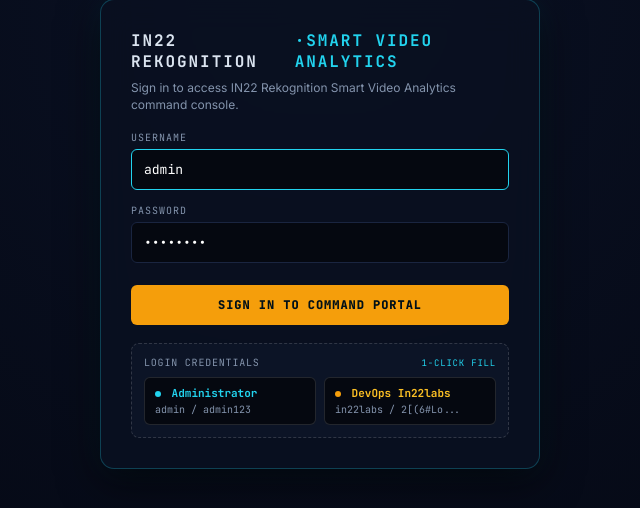
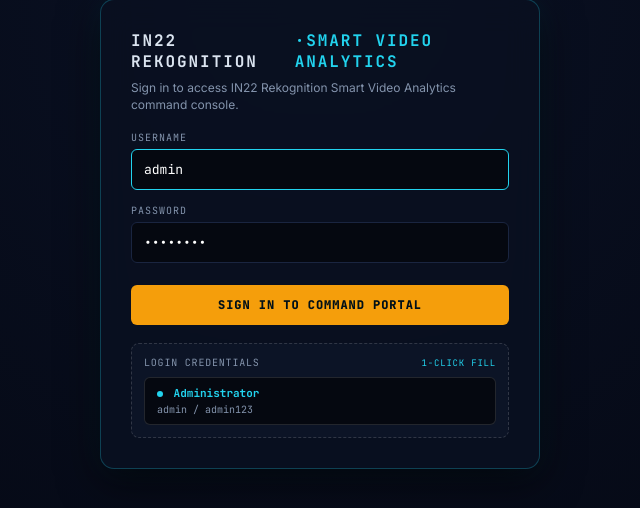
Before and after one commit to Balaji-R-V/Computer-vision-, a Flask app: page /login in a window 1280 px wide. Shown: the part 166-674 px from the top of the page, without its empty margins (320-960 px from the left). Run offline with Flask 3, Linux system fonts and the light colour scheme; data comes from the database, SQL or seed files in the repository.

Commit message:
fix(login): remove DevOps In22labs credential button from login page

```diff
--- a/templates/login.html
+++ b/templates/login.html
@@ -5,7 +5,7 @@
     <meta name="viewport" content="width=device-width, initial-scale=1.0">
     <title>IN22 Rekognition — Smart Video Analytics — {{ 'First-time setup' if setup else 'Sign in' }}</title>
     <link href="https://fonts.googleapis.com/css2?family=Inter:wght@400;600;700&family=JetBrains+Mono:wght@500;700&family=Outfit:wght@600;700;800&display=swap" rel="stylesheet">
-    <link rel="stylesheet" href="/static/style.css?v=3.2.5">
+    <link rel="stylesheet" href="/static/style.css?v=3.2.6">
     <style>
         body {
             display: flex;
@@ -172,14 +172,14 @@
         }
         .creds-options {
             display: grid;
-            grid-template-columns: 1fr 1fr;
+            grid-template-columns: 1fr;
             gap: 8px;
         }
         .btn-cred {
             background: #050810;
             border: 1px solid rgba(255, 255, 255, 0.12);
             border-radius: 6px;
-            padding: 8px 10px;
+            padding: 8px 12px;
             cursor: pointer;
             display: flex;
             flex-direction: column;
@@ -199,13 +199,6 @@
             font-size: 11px;
             font-weight: 700;
             color: var(--cyan);
-        }
-        .btn-cred:nth-child(2) .cred-role {
-            color: #fbbf24;
-        }
-        .btn-cred:nth-child(2):hover {
-            border-color: #f59e0b;
-            background: rgba(245, 158, 11, 0.08);
         }
         .btn-cred .cred-user {
             font-size: 10px;
@@ -272,18 +265,13 @@
                     <span class="cred-role"><span style="display:inline-block;width:6px;height:6px;border-radius:50%;background:#22d3ee;margin-right:4px;"></span> Administrator</span>
                     <span class="cred-user">admin / admin123</span>
                 </button>
-                <button type="button" class="btn-cred" onclick="autoFill('in22labs')">
-                    <span class="cred-role"><span style="display:inline-block;width:6px;height:6px;border-radius:50%;background:#f59e0b;margin-right:4px;"></span> DevOps In22labs</span>
-                    <span class="cred-user">in22labs / 2[(6#Lo...</span>
-                </button>
             </div>
         </div>
     </form>
 
     <script>
         const CREDENTIALS = {
-            admin: { user: 'admin', pass: 'admin123', engine: 'aws_rekognition' },
-            in22labs: { user: 'in22labs', pass: '2[(6#Lo<Y^$ZXW9x', engine: 'aws_rekognition' }
+            admin: { user: 'admin', pass: 'admin123', engine: 'aws_rekognition' }
         };
 
         function selectEngine(mode) {
```
